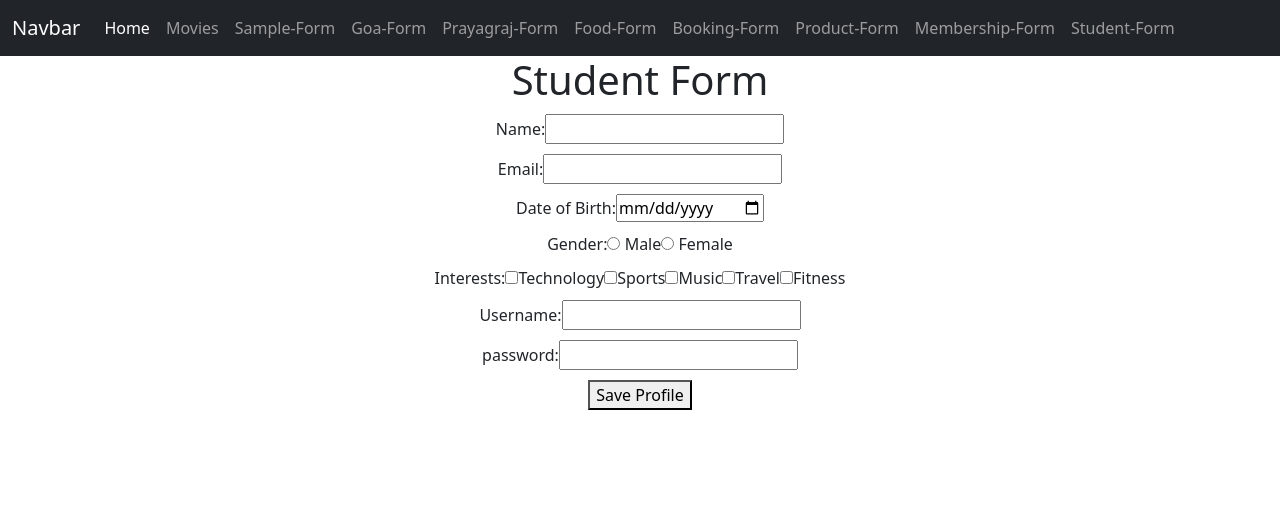
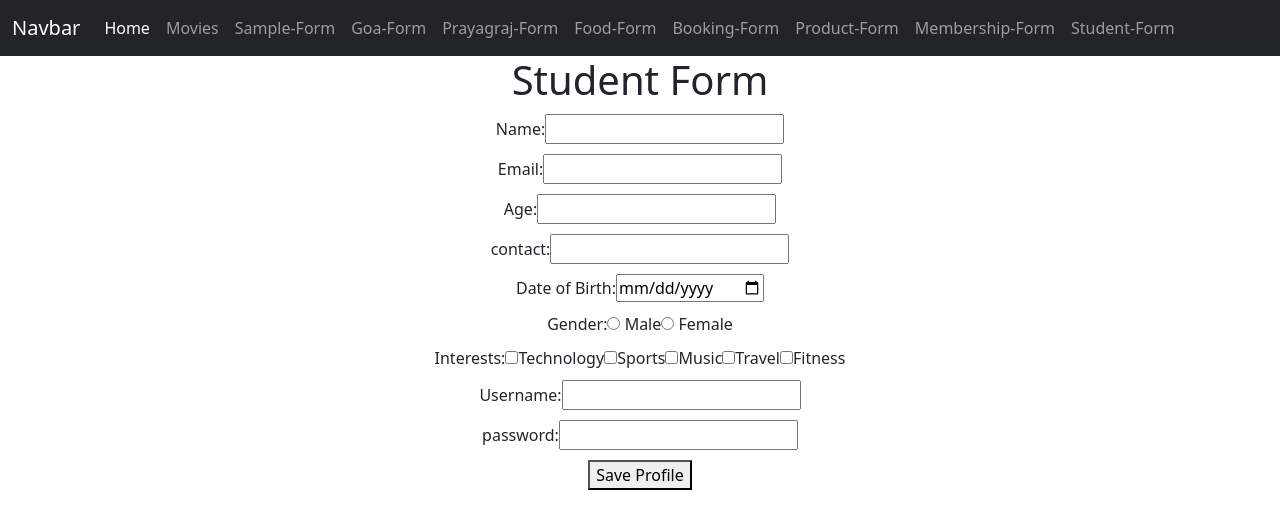
Before and after one commit to kaushal-kj/learning25, a React (Vite) app: page /formdemo8 in a window 1280 px wide. Shown: the top 528 px of the page. Built offline with nearby package versions, Linux system fonts and the light colour scheme.

Commit message:
form validation

```diff
--- a/src/components/forms/FormDemo8.jsx
+++ b/src/components/forms/FormDemo8.jsx
@@ -2,21 +2,83 @@ import React from 'react'
 import { useForm } from 'react-hook-form'
 
 export const FormDemo8 = () => {
-    const { register, handleSubmit } = useForm();
+    const { register, handleSubmit, formState: { errors } } = useForm();
+    console.log("error", errors);
     const submitHandler = (data) => {
+        alert("form submitted");
         console.log(data);
     }
+    const validationSchema = {
+        nameValidator: {
+            required: {
+                value: true,
+                message: "name required*"
+            }
+        },
+        emailValidator: {
+            required: {
+                value: true,
+                message: "email required*"
+            },
+            minLength: {
+                value: 5,
+                message: "min length is 5"
+            },
+            maxLength: {
+                value: 15,
+                message: "max length is 15"
+            }
+        },
+        ageValidator: {
+            required: {
+                value: true,
+                message: "age is required*"
+            },
+            min: {
+                value: 18,
+                message: "min age is 18"
+            },
+            max: {
+                value: 60,
+                message: "max age is 60"
+            }
+        },
+        contactValidator: {
+            required: {
+                value: true,
+                message: "contact required"
+            },
+            pattern: {
+                //regex
+                value: /[6-9]{1}[0-9]{9}/,
+                message: "not valid number"
+            }
+        }
+    }
+
     return (
         <div style={{ textAlign: "center" }}>
             <h1>Student Form</h1>
             <form onSubmit={handleSubmit(submitHandler)}>
                 <div style={{ margin: "10px" }}>
                     <label>Name:</label>
-                    <input type="text" name="name" {...register("name")}></input>
+                    <input type="text" name="name" {...register("name", validationSchema.nameValidator)}></input>
+                    <span style={{ color: "red" }}>{errors.name?.message}</span>
                 </div>
                 <div style={{ margin: "10px" }}>
                     <label>Email:</label>
-                    <input type="email" name="email" {...register("email")}></input>
+                    <input type="email" name="email" {...register("email", validationSchema.emailValidator)}></input>
+                    <span style={{ color: "red" }}>{errors.email?.message}</span>
+                </div>
+                <div style={{ margin: "10px" }}>
+                    <label > Age:</label>
+                    <input type="number" name='age' {...register("age", validationSchema.ageValidator)}></input>
+                    <span style={{ color: "red" }}>{errors.age?.message}</span>
+                </div>
+                <div style={{ margin: "10px" }}>
+                    <label > contact:</label>
+                    <input type="number" name='contact' {...register("contact", validationSchema.contactValidator)}></input>
+                    <span style={{ color: "red" }}>{errors.contact?.message}</span>
                 </div>
                 <div style={{ margin: "10px" }}>
                     <label>Date of Birth:</label>
```
